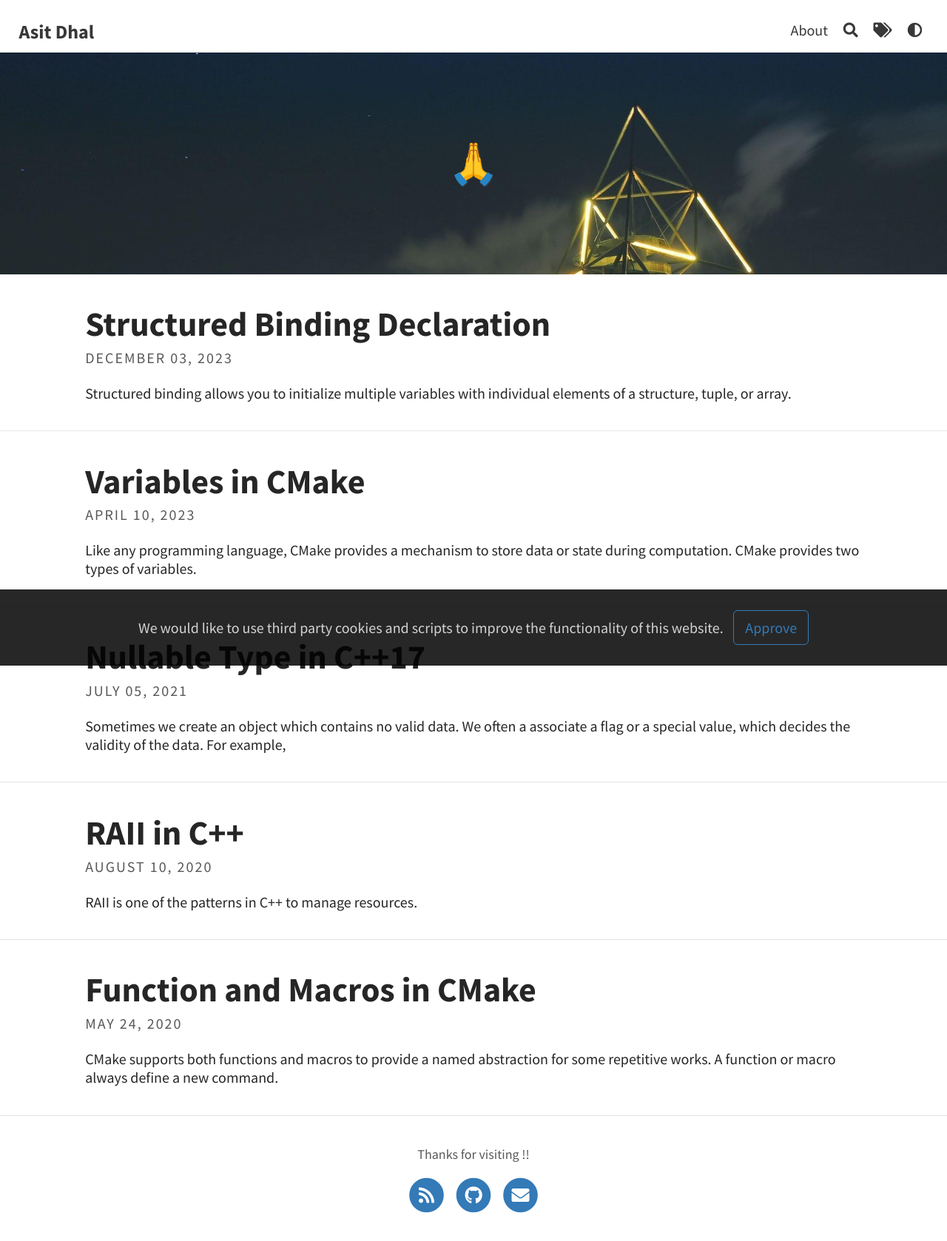
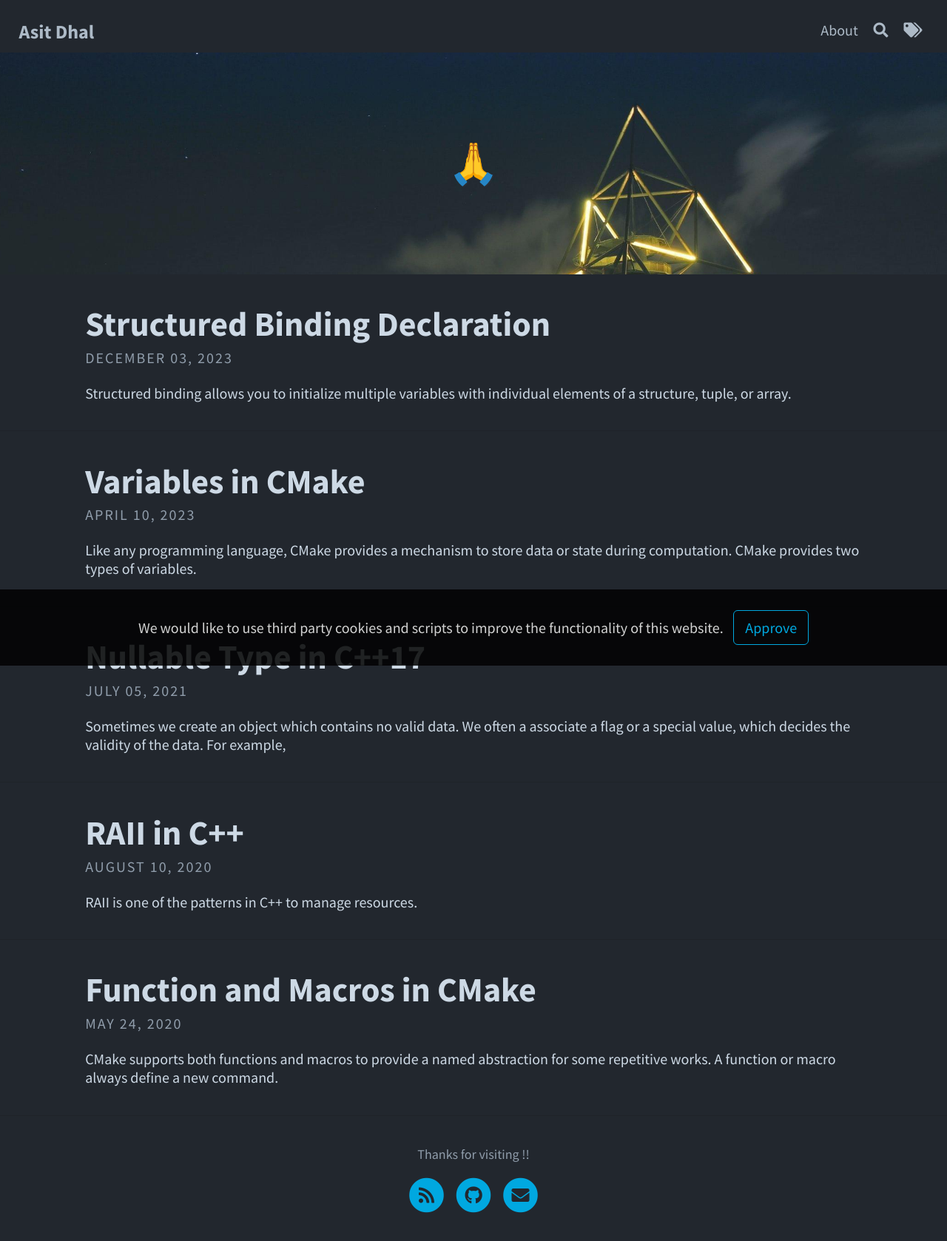
Before and after one commit to asit-dhal/asit-dhal.github.io, a Jekyll site: the page built from index.html, in a window 1280 px wide. Shown: the whole page at 74% size. Built offline with Jekyll 4.4.1, drawn with Linux system fonts in a browser that asks for light colours; the list of posts is cut into pages by our own code.

```diff
--- a/_config.yml
+++ b/_config.yml
@@ -25,7 +25,7 @@ katex: true                                             # Enable if using math m
 mermaid: true                                           # Enable mermaid-js for sequence and diagrams
 google_analytics:  G-5WLCECMLXW
 cookie_consent: true
-color_theme: auto                                       # auto, dark or light
+color_theme: dark                                       # auto, dark or light
 
 # Comments
 comments:
@@ -36,7 +36,7 @@ comments:
     issue-term: comment                                 # Issue term (e.g. "comment" consider issues with this word in the title as comments)
 
 # PAGINATION
-paginate: 10
+paginate: 5
 paginate_path: "/blog/page:num"
 
 # BUILD SETTINGS
```
